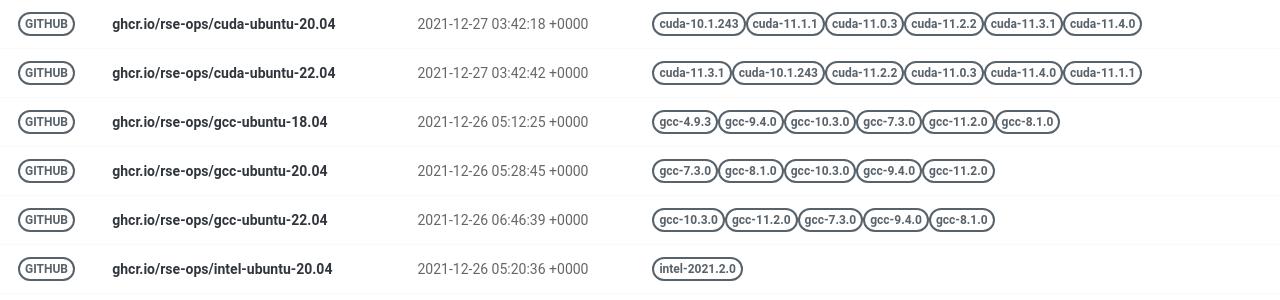
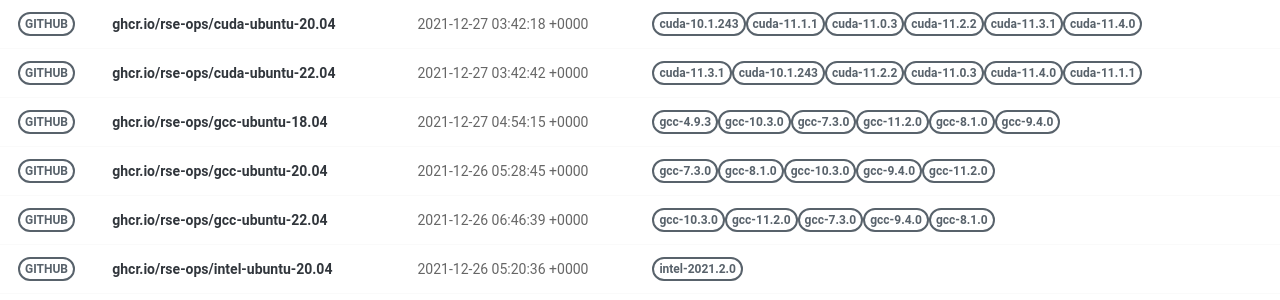
Before and after one commit to rse-ops/docker-images, a Jekyll site: the page built from pages/index.md, in a window 1280 px wide. Shown: the part 277-577 px from the top of the page. Built offline with Jekyll 4.4.1, drawn with Linux system fonts in a browser that asks for light colours; nearby versions of some CDN libraries.

Commit message:
Automated push to update library 2021-12-27

```diff
--- a/_library/ghcr.io-rse-ops-gcc-ubuntu-18.04.md
+++ b/_library/ghcr.io-rse-ops-gcc-ubuntu-18.04.md
@@ -1,7 +1,7 @@
 ---
 layout: container
 name: ghcr.io/rse-ops/gcc-ubuntu-18.04
-updated_at: 2021-12-26 05:12:25.326954
+updated_at: 2021-12-27 04:54:15.711651
 
 
 container_url: https://github.com/orgs/rse-ops/packages/container/package/gcc-ubuntu-18.04
```
Also changed, not shown: other parts of _library/ghcr.io-rse-ops-gcc-ubuntu-18.04.md (+3 -3 lines).
